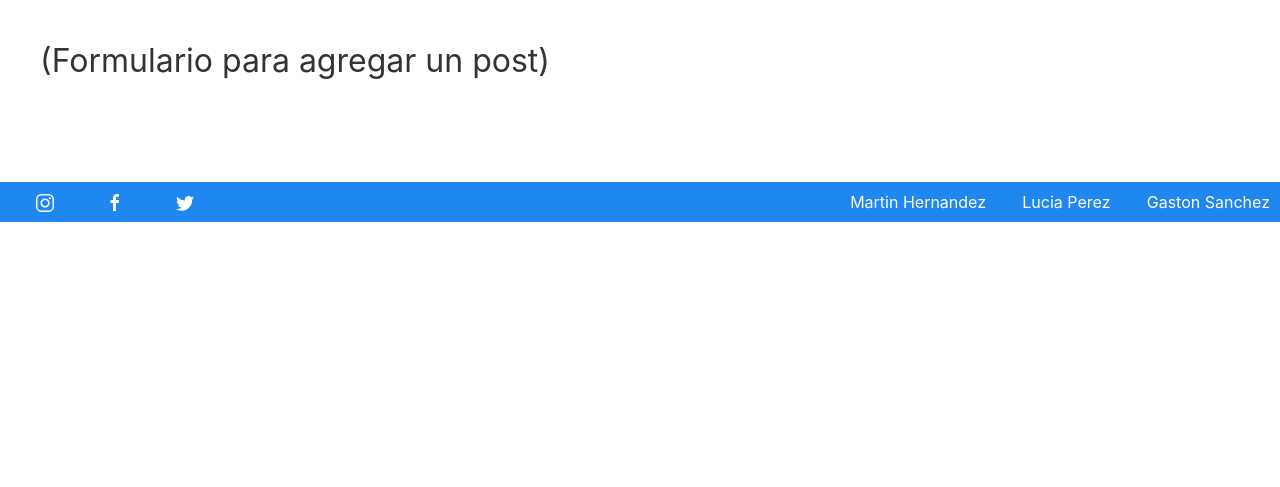
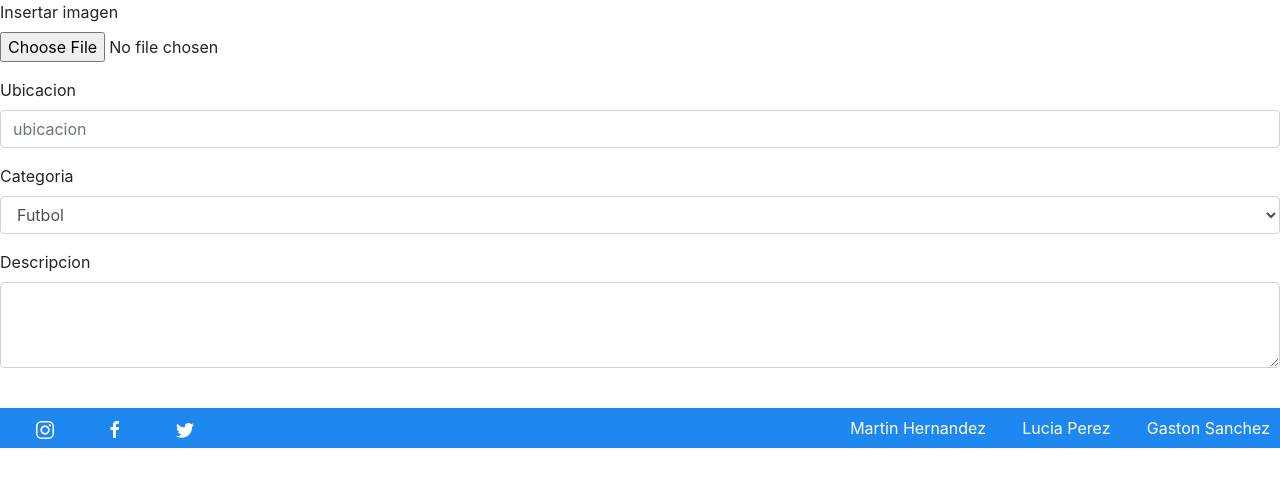
Before and after one commit to benjalanfranco/proyectoIntegrador, a Node server app: page /users/agregarPost in a window 1280 px wide. Shown: the part 55-542 px from the top of the page. Run offline with Node 20, Linux system fonts and the light colour scheme; some libraries are stand-ins or nearby versions.

Commit message:
forms done

```diff
--- a/views/agregarPost.ejs
+++ b/views/agregarPost.ejs
@@ -7,15 +7,32 @@
     <%- include('./partials/headerLogueado') %>
 
     <main>
-        <div class="uk-section uk-section-small">
-            <div class="uk-container uk-container-large uk-flex">
-                <form action="">
-                    <h2>(Formulario para agregar un post)</h2>
-
-                </form>
-
+        <form>
+            <div class="form-group">
+              <label for="exampleFormControlFile1">Insertar imagen</label>
+              <input type="file" class="form-control-file" id="exampleFormControlFile1">
             </div>
-        </div>
+            <div class="form-group">
+                <label for="exampleFormControlInput1">Ubicacion</label>
+                <input type="text" class="form-control" id="exampleFormControlInput1" placeholder="ubicacion">
+              </div>
+              <div class="form-group">
+                <label for="exampleFormControlSelect1">Categoria</label>
+                <select class="form-control" id="exampleFormControlSelect1">
+                  <option>Futbol</option>
+                  <option>Tenis</option>
+                  <option>Rugby</option>
+                  <option>Volley</option>
+                  <option>Basket</option>
+                  <option>Golf</option>
+                  <option>Otro</option>
+                </select>
+              </div>
+              <div class="form-group">
+                <label for="exampleFormControlTextarea1">Descripcion</label>
+                <textarea class="form-control" id="exampleFormControlTextarea1" rows="3"></textarea>
+              </div>
+          </form>
     </main>
 
     <%- include('./partials/footer') %>
```
Also changed, not shown: views/registracion.ejs (+11 -8 lines).
